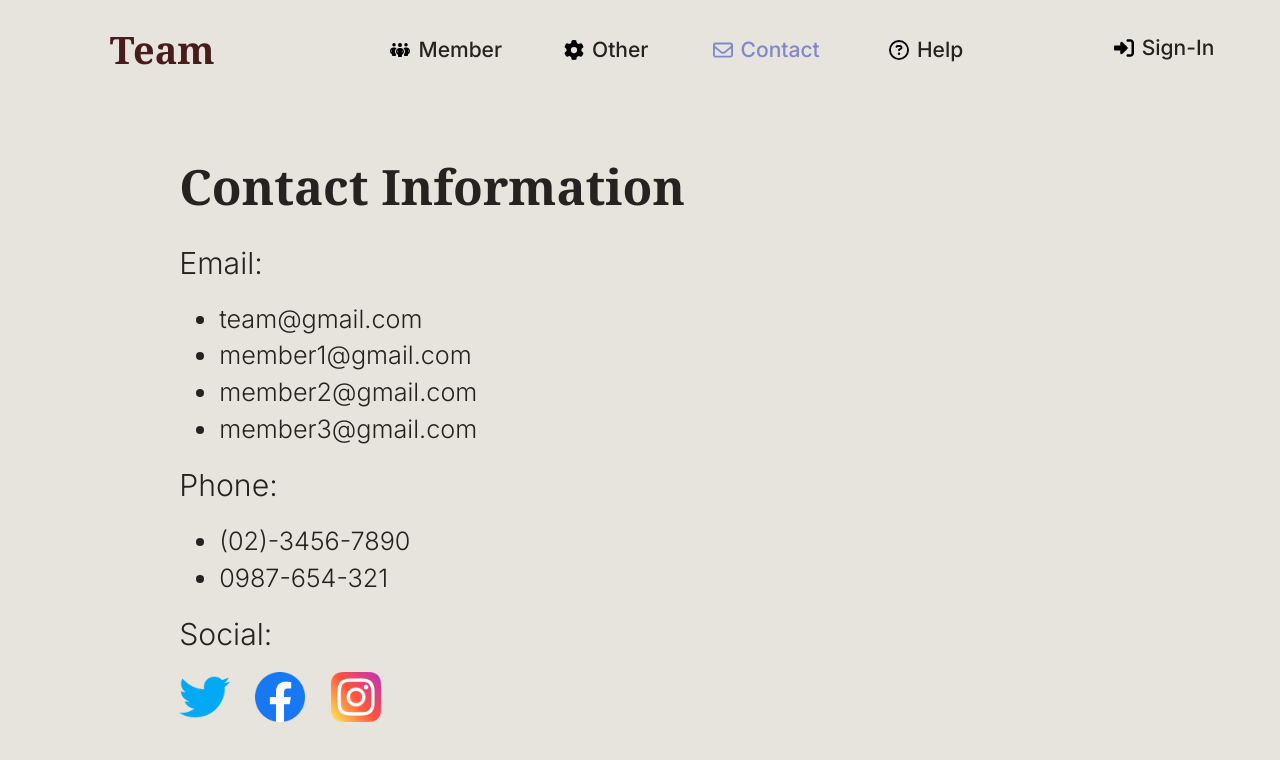
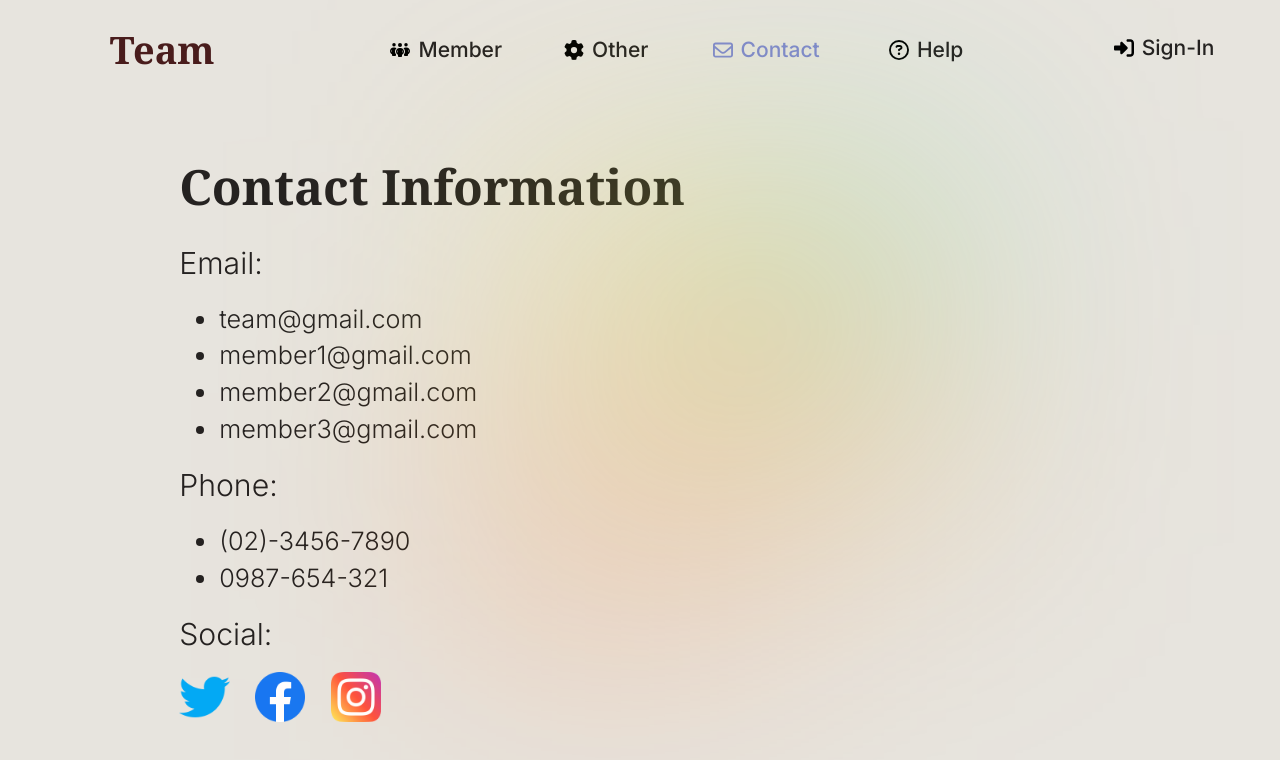
Before and after one commit to rorikoron/UIUX-Website_Female, a plain HTML site: page Contact.html in a window 1280 px wide. Drawn offline with Linux system fonts and the light colour scheme; some packages are replaced by stand-ins of ours.

Commit message:
Added circles in background

```diff
--- a/Contact.html
+++ b/Contact.html
@@ -35,6 +35,13 @@
     </nav>
 
     <div class="wrapper">
+        <div class="decoration">
+            <div class="crcl" id="crcl1"></div>
+            <div class="crcl" id="crcl2"></div>
+            <div class="crcl" id="crcl3"></div>
+            <div class="crcl" id="crcl4"></div>
+            <div class="crcl" id="crcl5"></div>
+        </div>
         <div class="content">
 
             <h2 class="content_title">Contact Information</h2>
```
Also changed, not shown: Forget.html (+7 -0 lines), Help.html (+7 -1 lines), Member.html (+5 -0 lines), Other.html (+7 -0 lines), Signin.html (+7 -0 lines), Signup.html (+7 -0 lines), index.html (+7 -0 lines).
